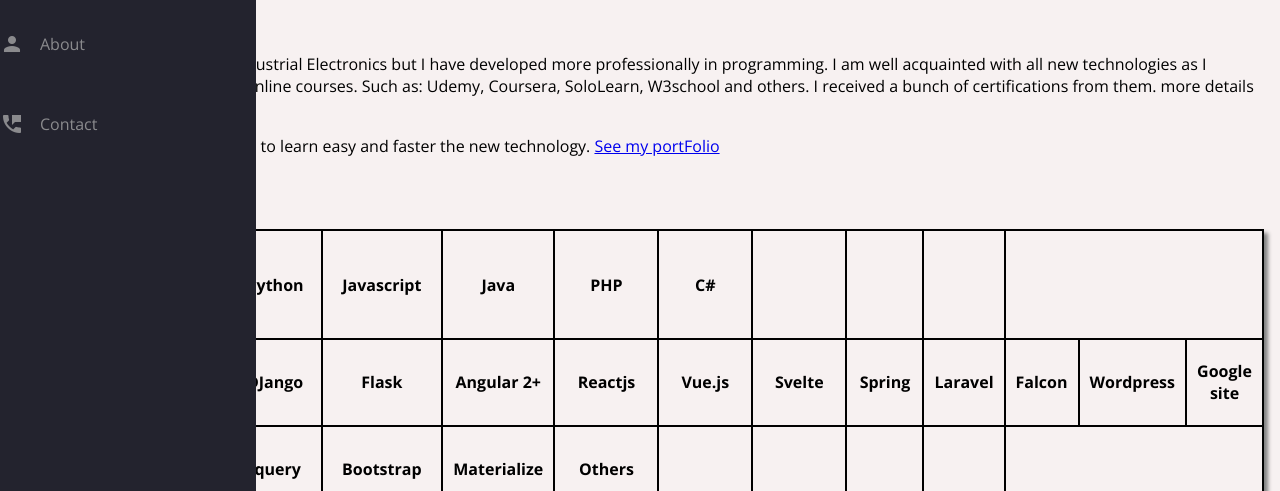
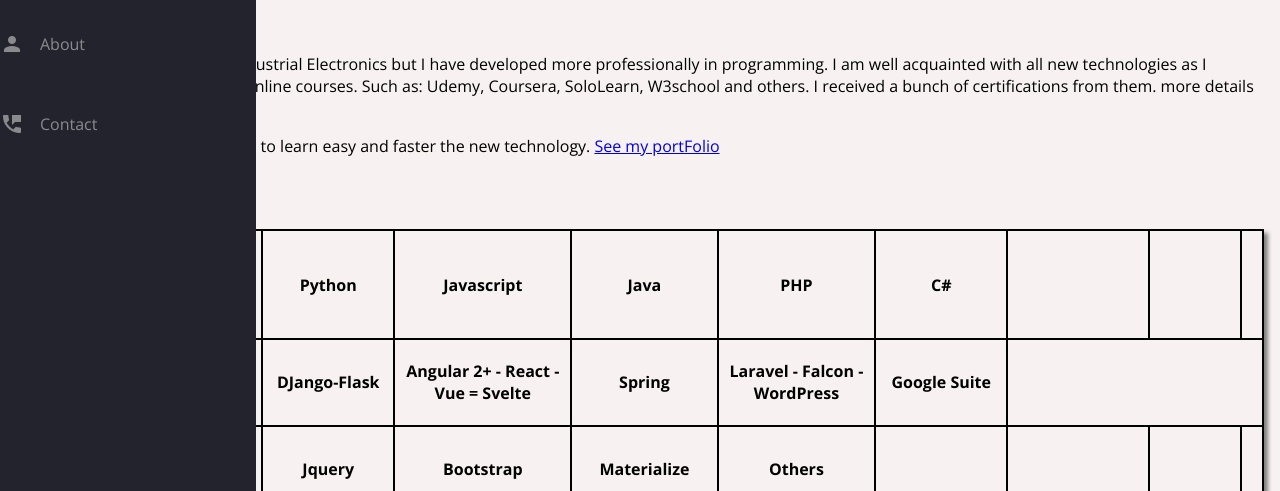
Before and after one commit to Denisijcu/dslresume, a plain HTML site: page index.html in a window 1280 px wide. Shown: the part 252-743 px from the top of the page. Drawn offline with nearby package versions, Linux system fonts and the light colour scheme.

Commit message:
Update index.html

```diff
--- a/index.html
+++ b/index.html
@@ -193,17 +193,11 @@
              </tr>
              <tr>
                 <td><h4>Frameworks:</h4></td>
-                <th>DJango</th>
-                <th>Flask </th>
-                <th>Angular 2+</th>
-                <th>Reactjs</th>
-                <th>Vue.js</th>
-                <th>Svelte</th>
+                <th>DJango-Flask</th>
+                <th>Angular 2+  - React -  Vue = Svelte </th>
                 <th>Spring</th>
-                <th>Laravel</th>
-                <th>Falcon</th>
-                <th>Wordpress</th>
-                <th>Google site</th>
+                <th>Laravel - Falcon - WordPress</th>
+                <th>Google Suite</th>
              </tr>
 
              <tr>
```
